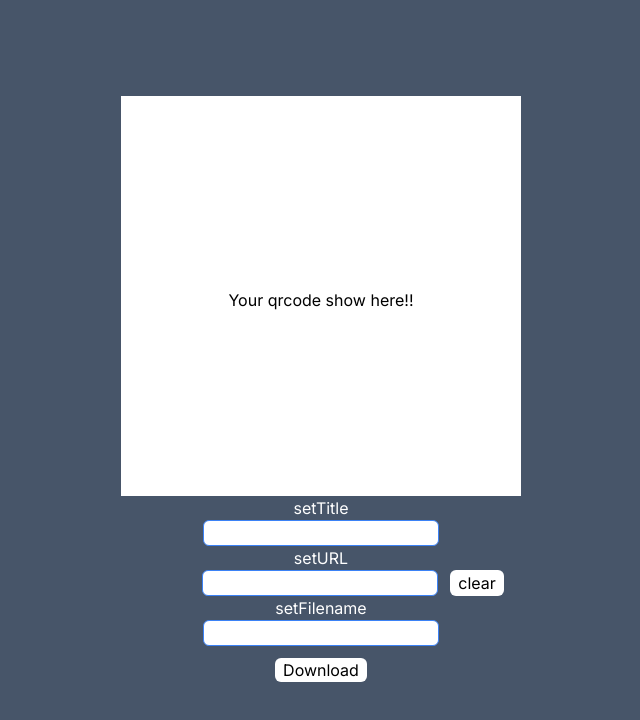
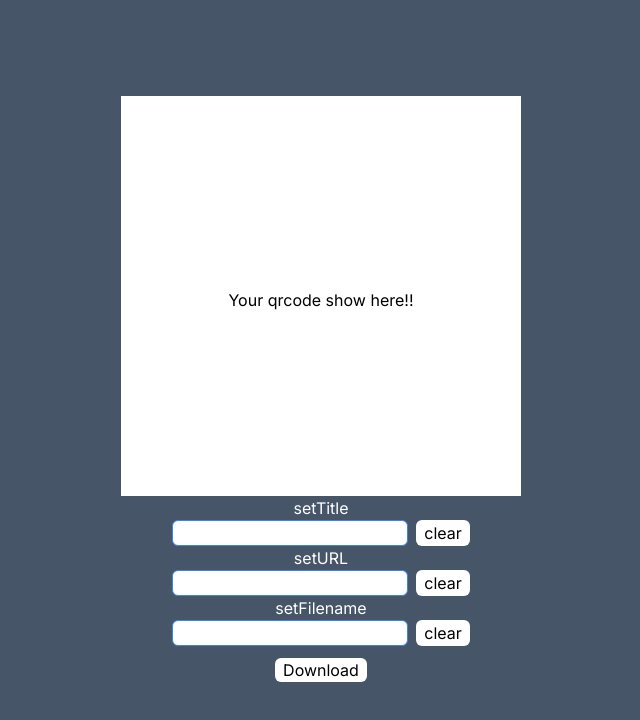
Before and after one commit to m1ssy0u/qr-generater, a Next.js app: page / in a window 1280 px wide. Shown: the top 720 px of the page, without its empty margins (319-959 px from the left). Built offline with nearby package versions, Linux system fonts and the light colour scheme.

Commit message:
add 2 more clear button

```diff
--- a/src/app/page.tsx
+++ b/src/app/page.tsx
@@ -11,7 +11,7 @@ export default function page(){
   const [title , setTitle] = useState("")
   const [url , setURL] = useState("")
   const [validURL , setValidURL] = useState<String | null>(null)
-  const [filename , setFielname] = useState("")
+  const [filename , setFilename] = useState("")
   const [customFilename , setCustomFilename] = useState("")
   async function getQRofURL(url:string) {
     const qr = await QRCode.toDataURL(url , {
@@ -41,7 +41,7 @@ export default function page(){
       doItwithAsync()
       try{
         const newURL = new URL(url)
-        setFielname(newURL.hostname)
+        setFilename(newURL.hostname)
         setValidURL(null)
       }
       catch{
@@ -49,7 +49,7 @@ export default function page(){
       }
     }
     else {
-      setFielname("untitled")
+      setFilename("untitled")
       setValidURL(null)
     }
 
@@ -59,6 +59,16 @@ export default function page(){
     //@ts-ignore
     document.getElementById("urlform").value = ""
     setURL("")
+  }
+  function clearTitle(){
+    //@ts-ignore
+    document.getElementById("titleform").value = ""
+    setTitle("")
+  }
+  function clearCustomFilename(){
+    //@ts-ignore
+    document.getElementById("customfilenameform").value = ""
+    setCustomFilename("")
   }
 
 
@@ -71,15 +81,18 @@ export default function page(){
 
       <div className="flex flex-col items-center">
         <label htmlFor="title" className="text-white">setTitle</label>
-        <input name="title" type="text" className="border border-blue-500 rounded-md" maxLength={25} onChange={e =>{
-          setTitle(e.target.value)
-        }} />
+        <div className="flex flex-row">
+          <input name="title" id="titleform" type="text" className="border border-blue-500 rounded-md ml-14mr-1" onChange={e =>{
+            setTitle(e.target.value)
+          }} />
+          <button className="bg-white ml-2 rounded-md md:px-2 px-1" onClick={ clearTitle }>clear</button>
+        </div>
       </div>
       <div className="flex flex-col items-center">
         <label htmlFor="url" className="text-white">setURL</label>
         {validURL != null ? <p className="text-red-500">{validURL}</p> : null}
         <div className="flex flex-row">
-          <input name="url" id="urlform" type="text" className="border border-blue-500 rounded-md ml-16 mr-1" onChange={e =>{
+          <input name="url" id="urlform" type="text" className="border border-blue-500 rounded-md ml-14mr-1" onChange={e =>{
             setURL(e.target.value)
           }} />
           <button className="bg-white ml-2 rounded-md md:px-2 px-1" onClick={ clearURL }>clear</button>
@@ -87,9 +100,12 @@ export default function page(){
       </div>
       <div className="flex flex-col items-center">
         <label htmlFor="title" className="text-white">setFilename</label>
-        <input name="title" type="text" className="border border-blue-500 rounded-md" maxLength={25} onChange={e =>{
-          setCustomFilename(e.target.value)
-        }} />
+        <div className="flex flex-row">
+          <input name="customfilename" id="customfilenameform" type="text" className="border border-blue-500 rounded-md ml-14mr-1" onChange={e =>{
+            setCustomFilename(e.target.value)
+          }} />
+          <button className="bg-white ml-2 rounded-md md:px-2 px-1" onClick={ clearCustomFilename }>clear</button>
+        </div>
       </div>
       <button onClick={()=>{
         FileSaver.saveAs(QRwithTitle , `${customFilename === "" ? filename : customFilename}.png`)
```
